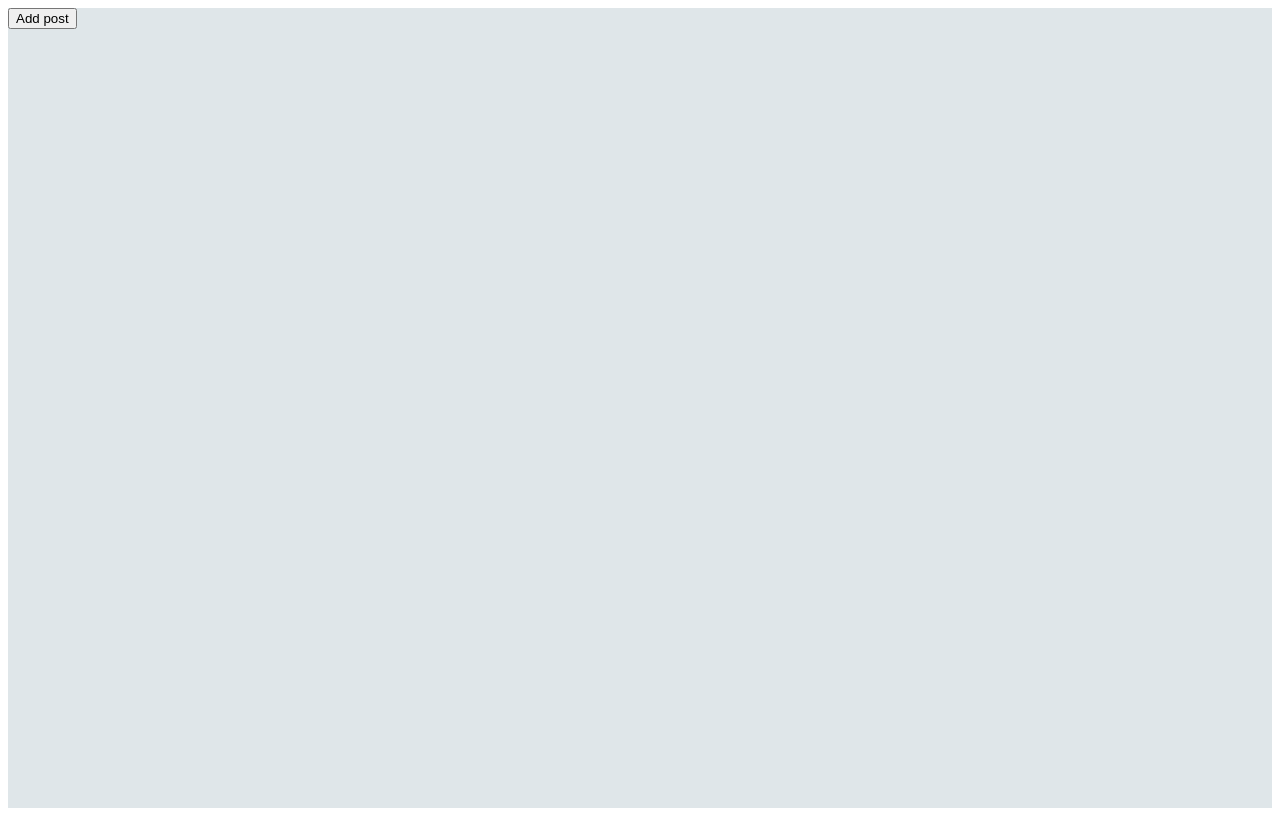
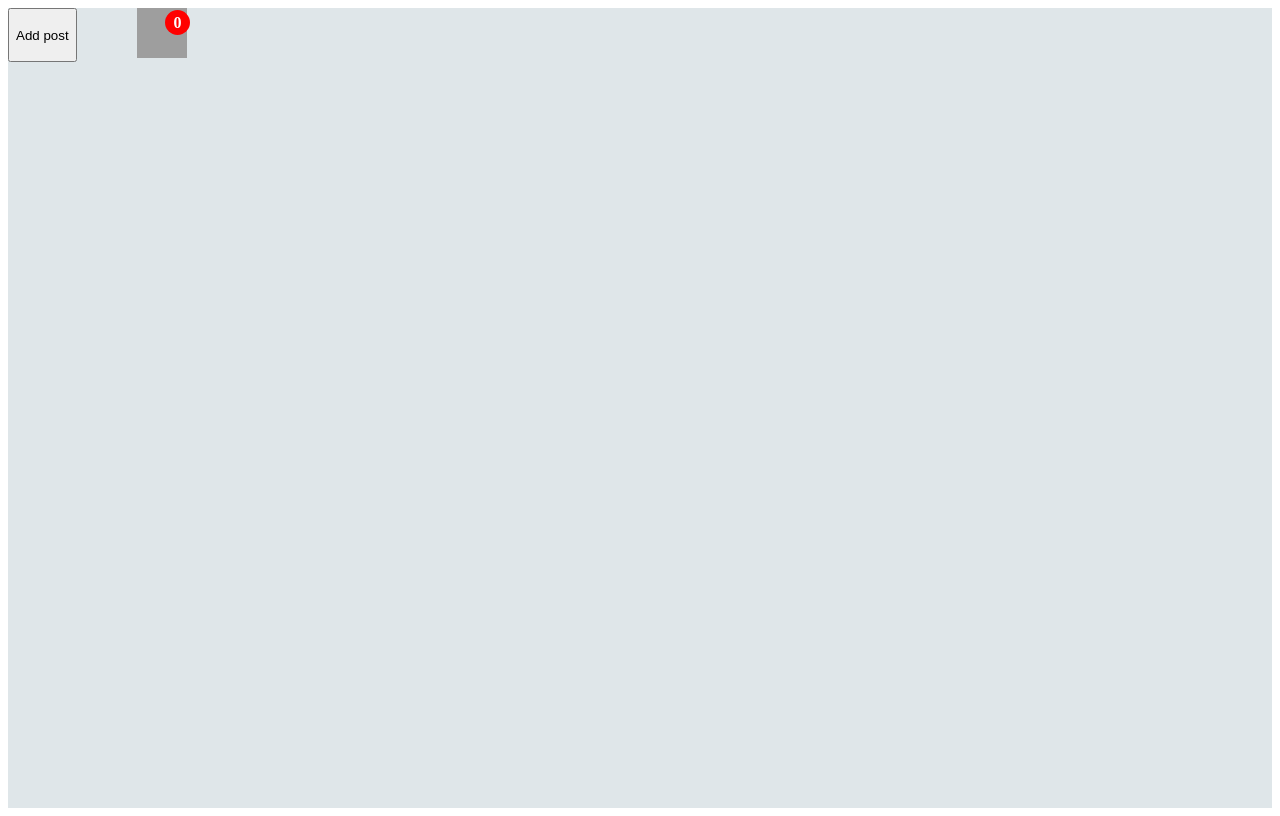
Before and after one commit to Dharmil20/react-1, a React (Vite) app: page / in a window 1280 px wide. Built offline with nearby package versions, Linux system fonts and the light colour scheme; grey boxes are pictures that could not be loaded.

Commit message:
Add Notification updation bell

```diff
--- a/src/App.jsx
+++ b/src/App.jsx
@@ -1,5 +1,6 @@
 import React, { useState } from 'react';
 import { PostComponent } from './post';
+import { NotificationBell } from './bell';
 
 function App() {
   // const [count, setCount] = useState(0)
@@ -26,7 +27,10 @@ function App() {
 
   //setIsVisible updates the state
   return <div style={{ background: "#dfe6e9", height: "100vh", }}>
+    <div style ={{display: "flex"}}>
     <button onClick={addPost}>Add post</button>
+    <NotificationBell />
+    </div>
     <div style={{ display: "flex", justifyContent: "center" }}>
       <div>
         {postComponent}
--- /dev/null
+++ b/src/bell.jsx
@@ -0,0 +1,38 @@
+import React, { useState } from 'react';
+
+export function NotificationBell() {
+    let [notiCount, setNotiCount] = useState(0);
+
+    function updateNoti() {
+        setNotiCount(notiCount + 1)
+    }
+
+    return (
+        <div>
+            <div
+                style={{
+                    backgroundColor: "red",
+                    borderRadius: "50%",
+                    width: 25,
+                    height: 25,
+                    position: "absolute",
+                    left: "165px",
+                    top: "10px",
+                    display: "flex",
+                    justifyContent: "center",
+                    alignItems: "center",
+                    color: "white", // Make the text visible over the red background
+                    fontWeight: "bold", // Bold text for better visibility
+                }}
+            >
+                {notiCount}
+            </div>
+            <img
+                style={{ width:"50px",height: "50px",cursor: "pointer", marginLeft: 60 }} // Adjust margin to avoid overlap with the notification circle
+                onClick={updateNoti}
+                src="https://png.pngtree.com/png-vector/20190411/ourmid/pngtree-vector-bell-icon-png-image_927119.jpg"
+                alt=""
+            />
+        </div>
+    );
+}
```
